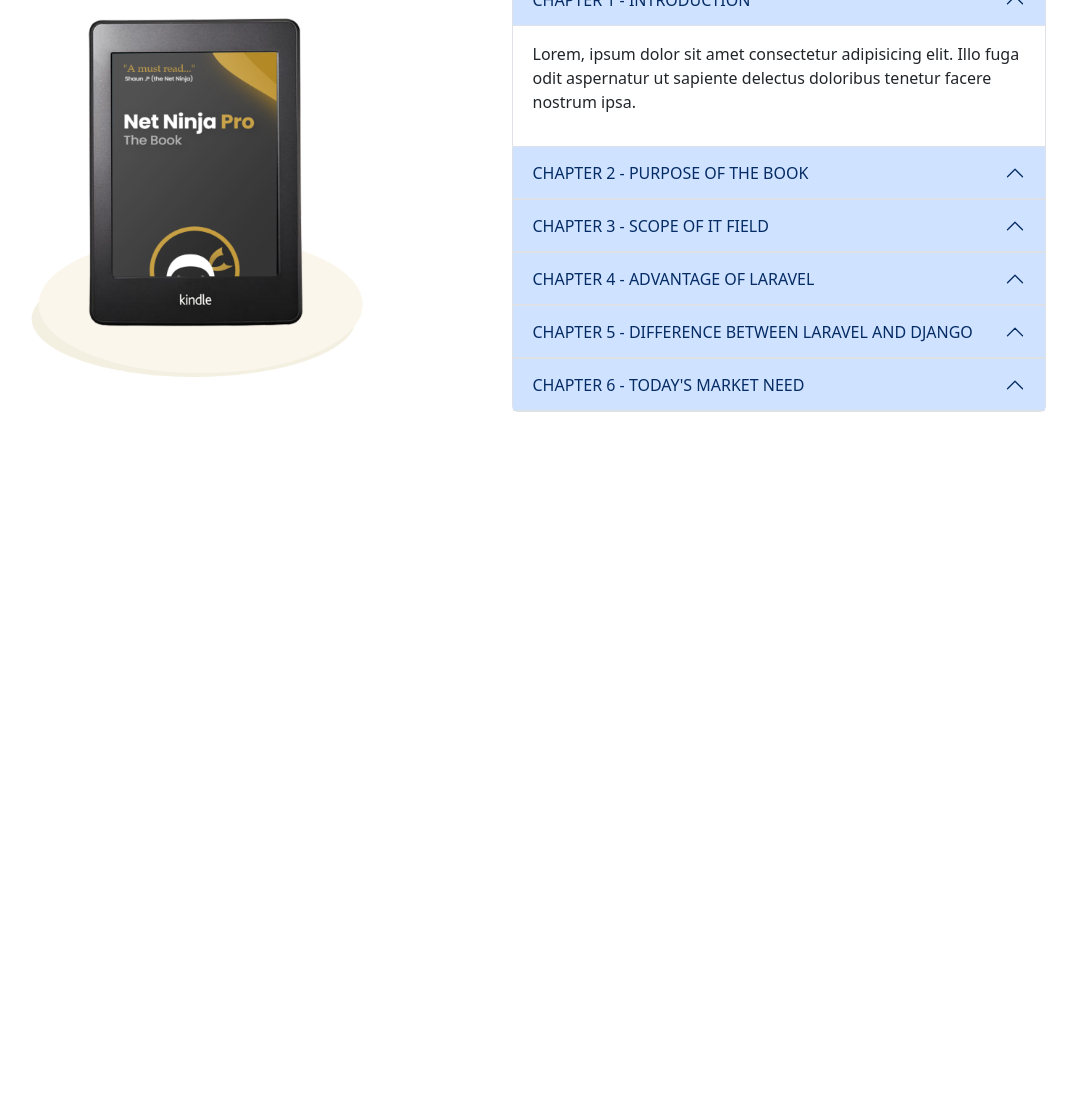
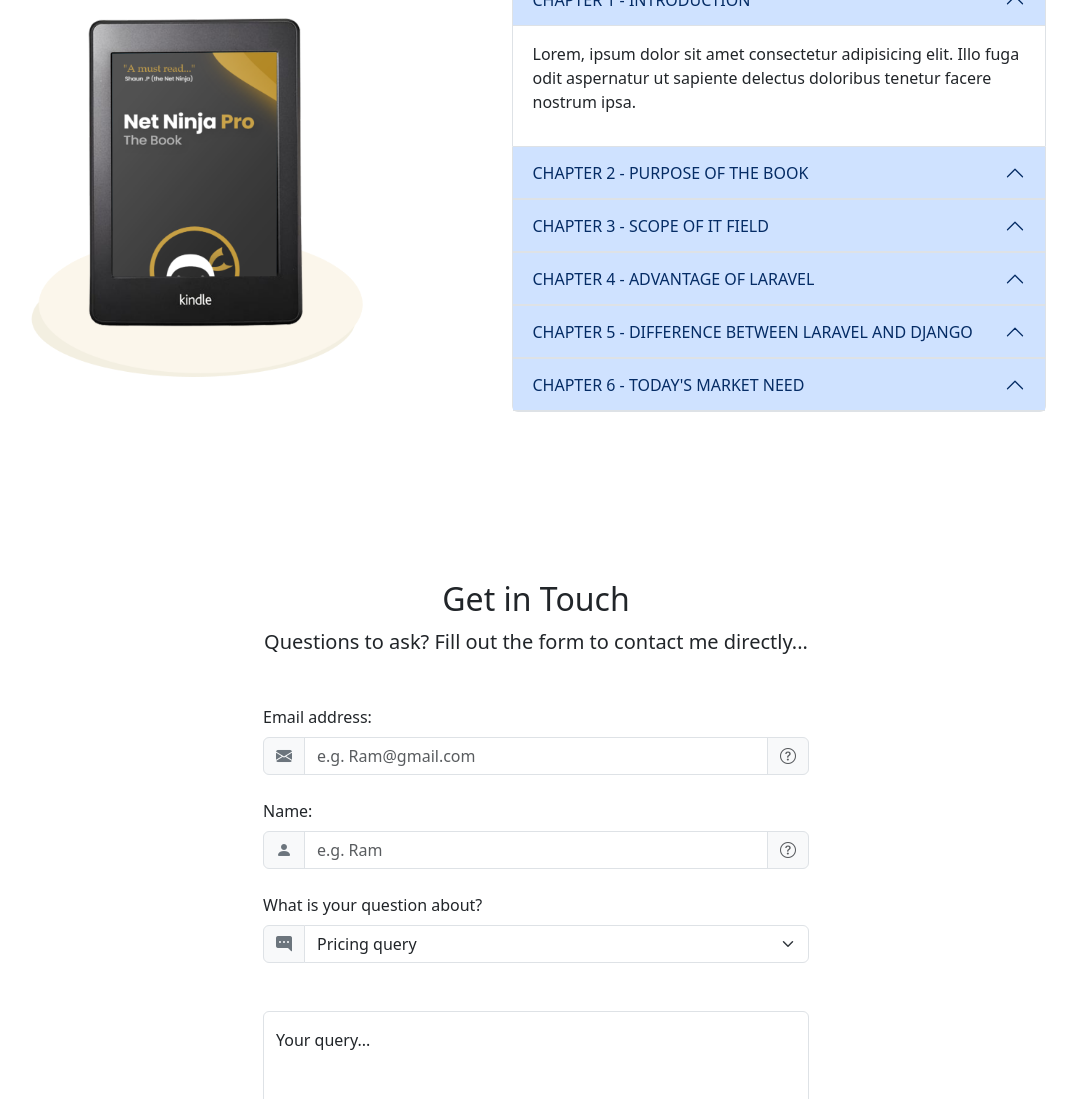
Before and after one commit to iamnamaraj/ebook, a plain HTML site: page index.html in a window 1280 px wide. Shown: the part 1701-2800 px from the top of the page, without its empty margins (104-1181 px from the left). Before the commit the page ends 2221 px from the top, so only its background shows below. Drawn offline with nearby package versions, Linux system fonts and the light colour scheme.

Commit message:
tooltip and model

```diff
--- a/index.html
+++ b/index.html
@@ -3,6 +3,7 @@
     <meta charset="UTF-8">
     <meta name="viewport" content="width=device-width, initial-scale=1.0">
     <link rel="stylesheet" href="https://cdn.jsdelivr.net/npm/bootstrap@5.3.3/dist/css/bootstrap.min.css">
+    <link rel="stylesheet" href="https://cdn.jsdelivr.net/npm/bootstrap-icons@1.11.3/font/bootstrap-icons.min.css">
     <title>Book store</title>
     <style>
       section{
@@ -20,7 +21,7 @@
         <!-- navbar brand / title -->
         <a class="navbar-brand" href="#intro">
           <span class="text-secondary fw-bold">
-            karkiStore
+            <i class="bi bi-shop"></i> karkiStore
           </span>
         </a>
         <!-- toggle button for mobile nav -->
@@ -247,8 +248,116 @@
 
       </div>
     </section>
+     <!-- contact form -->
+  <section id="contact">
+    <div class="container-lg">
+
+      <div class="text-center">
+        <h2>Get in Touch</h2>
+        <p class="lead">Questions to ask? Fill out the form to contact me directly...</p>
+      </div>
+      <div class="row justify-content-center my-5">
+        <div class="col-lg-6">
+
+          <form>
+            <label for="email" class="form-label">Email address:</label>
+            <div class="input-group mb-4">
+              <span class="input-group-text">
+                <i class="bi bi-envelope-fill text-secondary"></i>
+              </span>
+              <input type="text" id="email" class="form-control" placeholder="e.g. Ram@gmail.com" />
+              <!-- tooltip -->
+              <span class="input-group-text">
+                <span class="tt" data-bs-placement="bottom" title="Enter an email address we can reply to.">
+                  <i class="bi bi-question-circle text-muted"></i>
+                </span>
+              </span>
+            </div>
+
+            <label for="name" class="form-label">Name:</label>
+            <div class="mb-4 input-group">
+              <span class="input-group-text">
+                <i class="bi bi-person-fill text-secondary"></i>
+              </span>
+              <input type="text" id="name" class="form-control" placeholder="e.g. Ram" />
+               <!-- tooltip -->
+               <span class="input-group-text">
+                <span class="tt" data-bs-placement="bottom" title="Pretty self explanatory really...">
+                  <i class="bi bi-question-circle text-muted"></i>
+                </span>
+              </span>
+            </div>
+
+            <label for="subject" class="form-label">What is your question about?</label>
+            <div class="mb-4 input-group">
+              <span class="input-group-text">
+                <i class="bi bi-chat-right-dots-fill text-secondary"></i>
+              </span>
+              <select class="form-select" id="subject">
+                <option value="pricing" selected>Pricing query</option>
+                <option value="content">Content query</option>
+                <option value="other">Other query</option>
+              </select>
+            </div>
+
+            <div class="mb-4 mt-5 form-floating">
+              <textarea class="form-control" id="query" style="height: 140px" placeholder="query"></textarea>
+              <label for="query">Your query...</label>
+            </div>
+            <div class="mb-4 text-center">
+              <button type="submit" class="btn btn-secondary">Submit</button>
+            </div>
+          </form>
+        </div>
+      </div>
+    </div>
+  </section>
+
+  <!-- get updates / modal trigger -->
+  <section class="bg-light">
+    <div class="container">
+      <div class="text-center">
+        <h2>Stay updated</h2>
+        <p class="lead">Get the latest updates as they happen...</p>
+      </div>
+      <div class="row justify-content-center">
+        <div class="col-md-8 text-center">
+          <p class="text-muted my-4">Lorem ipsum dolor sit amet consectetur adipisicing elit. Vero exercitationem voluptatibus porro, hic asperiores fuga illo voluptates obcaecati deleniti veritatis sunt saepe quasi deserunt ex ipsum. Est possimus, aspernatur, vitae eligendi rem odit quaerat, ipsum pariatur ratione maxime delectus fuga minus accusamus dolores iusto maiores accusantium cumque magnam placeat quia!</p>
+          <button class="btn btn-primary" data-bs-toggle="modal" data-bs-target="#reg-modal">
+            Register for Updates
+          </button>
+        </div>
+      </div>
+    </div>
+  </section>
+
+  <!-- modal itself -->
+  <div class="modal fade" id="reg-modal" tabindex="-1" aria-labelledby="modal-title" aria-hidden="true">
+    <div class="modal-dialog">
+      <div class="modal-content">
+        <div class="modal-header">
+          <h5 class="modal-title" id="modal-title">Get the Latest Updates</h5>
+          <button type="button" class="btn-close" data-bs-dismiss="modal" aria-label="Close"></button>
+        </div>
+        <div class="modal-body">
+          <p>Lorem, ipsum dolor sit amet consectetur adipisicing elit. Quis, exercitationem laboriosam nihil minus voluptatibus harum aliquam consequatur pariatur inventore dignissimos illum excepturi ratione ipsum sit iusto alias eligendi fugit laborum?</p>
+          <label for="modal-email" class="form-label">Your email address:</label>
+          <input type="text" class="form-control" id="modal-email" placeholder="e.g. ram@gmail.com">
+        </div>
+        <div class="modal-footer">
+          <button type="button" class="btn btn-primary">Submit</button>
+        </div>
+      </div>
+    </div>
+  </div>
 
 
     <script src="https://cdn.jsdelivr.net/npm/bootstrap@5.3.3/dist/js/bootstrap.bundle.min.js"></script>
+    <script>
+      const tooltips = document.querySelectorAll('.tt')
+      tooltips.forEach(t => {
+        new bootstrap.Tooltip(t)
+      })
+    </script>
   </body>
 </html>
```
